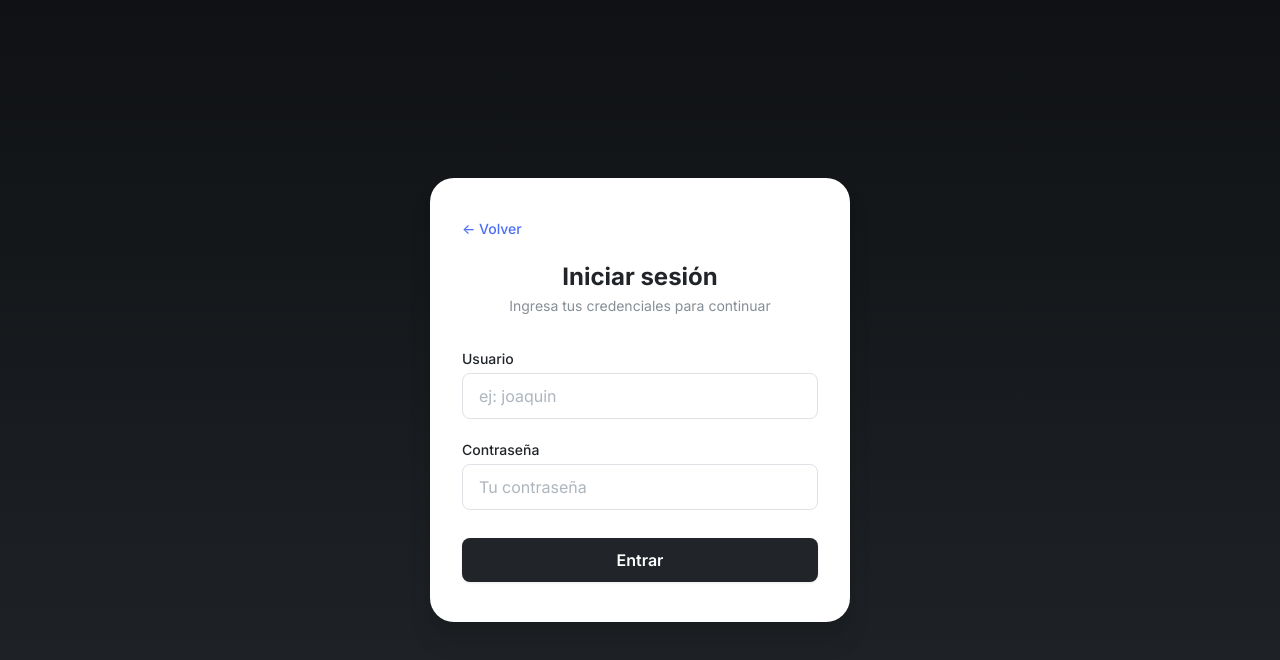
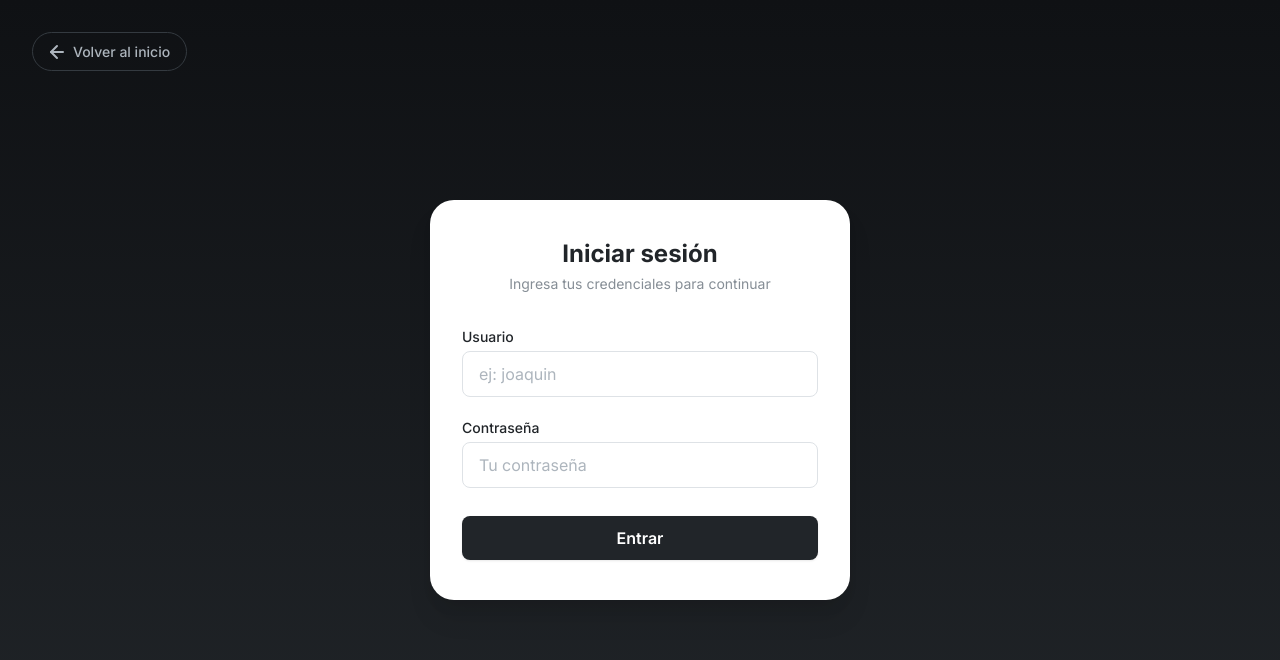
Before and after one commit to bladingg/labReact, a React (Vite) app: page /login in a window 1280 px wide. Shown: the top 660 px of the page. Built offline with nearby package versions, Linux system fonts and the light colour scheme.

Commit message:
fix: se arregla posicion de boton de volver en login

```diff
--- a/src/pages/Login.css
+++ b/src/pages/Login.css
@@ -1,4 +1,5 @@
 .login {
+  position: relative;
   display: flex;
   align-items: center;
   justify-content: center;
@@ -47,20 +48,39 @@
   margin: 0 0 var(--space-8);
 }
 
+/* ── Botón Volver: posicionado arriba a la izquierda, fuera del card ── */
 .login-back {
+  position: absolute;
+  top: var(--space-8);
+  left: var(--space-8);
   display: inline-flex;
   align-items: center;
-  align-self: flex-start;
+  gap: var(--space-2);
   font-size: var(--text-sm);
   font-weight: var(--font-medium);
-  color: var(--text-link);
+  color: var(--color-neutral-400);
   text-decoration: none;
-  margin-bottom: var(--space-6);
-  transition: color var(--transition-fast), transform var(--transition-fast);
+  padding: var(--space-2) var(--space-4);
+  border-radius: var(--radius-full);
+  border: 1px solid var(--color-neutral-700);
+  background: transparent;
+  transition: color var(--transition-fast), border-color var(--transition-fast),
+              background var(--transition-fast), transform var(--transition-fast);
+}
+
+.login-back svg {
+  flex-shrink: 0;
+  transition: transform var(--transition-fast);
 }
 
 .login-back:hover {
-  color: var(--text-link-hover);
+  color: var(--color-neutral-0);
+  border-color: var(--color-neutral-500);
+  background: rgba(255, 255, 255, 0.06);
+  transform: translateX(-2px);
+}
+
+.login-back:hover svg {
   transform: translateX(-2px);
 }
 
--- a/src/pages/Login.tsx
+++ b/src/pages/Login.tsx
@@ -41,9 +41,15 @@ function Login() {
 
   return (
     <div className="login">
+      <Link to="/" className="login-back">
+        <svg width="16" height="16" viewBox="0 0 16 16" fill="none" stroke="currentColor" strokeWidth="2" strokeLinecap="round" strokeLinejoin="round">
+          <line x1="14" y1="8" x2="2" y2="8" />
+          <polyline points="8 14 2 8 8 2" />
+        </svg>
+        Volver al inicio
+      </Link>
+
       <form className="login-card" onSubmit={handleSubmit}>
-        <Link to="/" className="login-back">← Volver</Link>
-
         <h1>Iniciar sesión</h1>
         <p className="login-subtitle">Ingresa tus credenciales para continuar</p>
 
```
